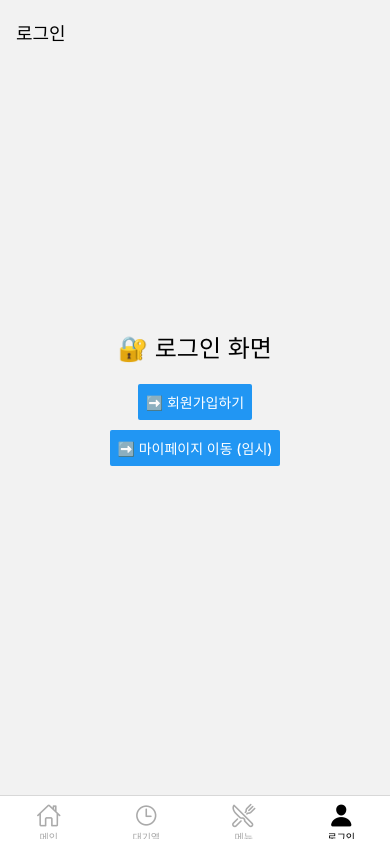
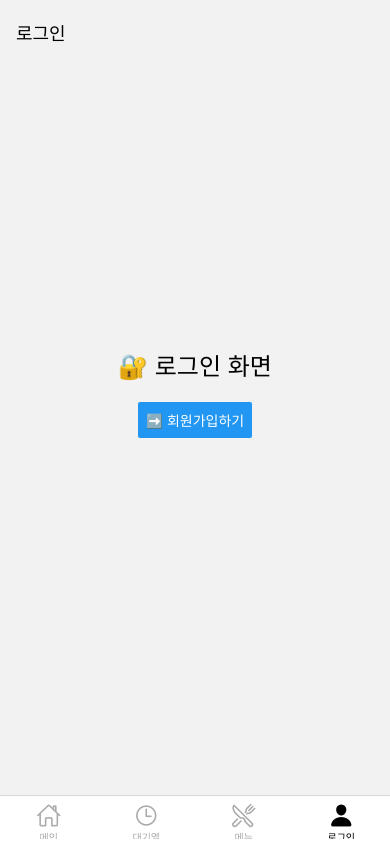
Before and after one commit to xode114kr1/beready-fe, a React Native app: screen /Profile in a window 390 px wide. Built offline with nearby package versions, Linux system fonts and the light colour scheme.

Commit message:
feat : login, myPage 텝 클릭 시 맞는 stack으로 이동하도록 수정

```diff
--- /dev/null
+++ b/navigators/MyPageStack.js
@@ -0,0 +1,21 @@
+import { createNativeStackNavigator } from "@react-navigation/native-stack";
+import MyPageScreen from "../screens/MyPageScreen/MyPageScreen";
+
+const Stack = createNativeStackNavigator();
+
+export default function MyPageStack() {
+  return (
+    <Stack.Navigator
+      screenOptions={{
+        headerTransparent: true,
+        headerTintColor: "#000",
+      }}
+    >
+      <Stack.Screen
+        name="MyPage"
+        component={MyPageScreen}
+        options={{ title: "마이페이지" }}
+      />
+    </Stack.Navigator>
+  );
+}
--- a/navigators/ProfileStack.js
+++ b/navigators/SignInStack.js
@@ -1,23 +1,14 @@
-import React from "react";
 import { createNativeStackNavigator } from "@react-navigation/native-stack";
 import SignInScreen from "../screens/SignInScreen/SignInScreen";
 import SignUpScreen from "../screens/SignUpScreen/SignUpScreen";
-import MyPageScreen from "../screens/MyPageScreen/MyPageScreen";
 
 const Stack = createNativeStackNavigator();
 
-export default function ProfileStack() {
+export default function SignInStack() {
   return (
     <Stack.Navigator
       screenOptions={{
         headerTransparent: true,
-        headerBackTitleVisible: false,
-        headerStyle: {
-          backgroundColor: "transparent",
-          elevation: 0,
-          shadowOpacity: 0,
-          borderBottomWidth: 0,
-        },
         headerTintColor: "#000",
       }}
     >
@@ -31,11 +22,6 @@
         component={SignUpScreen}
         options={{ title: "회원가입" }}
       />
-      <Stack.Screen
-        name="MyPage"
-        component={MyPageScreen}
-        options={{ title: "마이페이지" }}
-      />
     </Stack.Navigator>
   );
 }
--- a/navigators/TabNavigator.js
+++ b/navigators/TabNavigator.js
@@ -4,9 +4,10 @@
 
 import HomeStack from "./HomeStack";
 import MenuStack from "./MenuStack";
-import ProfileStack from "./ProfileStack";
 import WaitEstimationStack from "./WaitEstimationStack";
 import { useSelector } from "react-redux";
+import MyPageStack from "./MyPageStack";
+import SignInStack from "./SignInStack";
 
 const Tab = createBottomTabNavigator();
 
@@ -51,7 +52,7 @@
       />
       <Tab.Screen
         name="Profile"
-        component={ProfileStack}
+        component={isLogin ? MyPageStack : SignInStack}
         options={{ title: isLogin ? "마이페이지" : "로그인" }}
       />
     </Tab.Navigator>
--- a/screens/SignInScreen/SignInScreen.js
+++ b/screens/SignInScreen/SignInScreen.js
@@ -9,10 +9,6 @@
         onPress={() => navigation.navigate("SignUp")}
       />
       <View style={{ marginTop: 10 }} />
-      <Button
-        title="➡️ 마이페이지 이동 (임시)"
-        onPress={() => navigation.navigate("MyPage")}
-      />
     </View>
   );
 }
```
